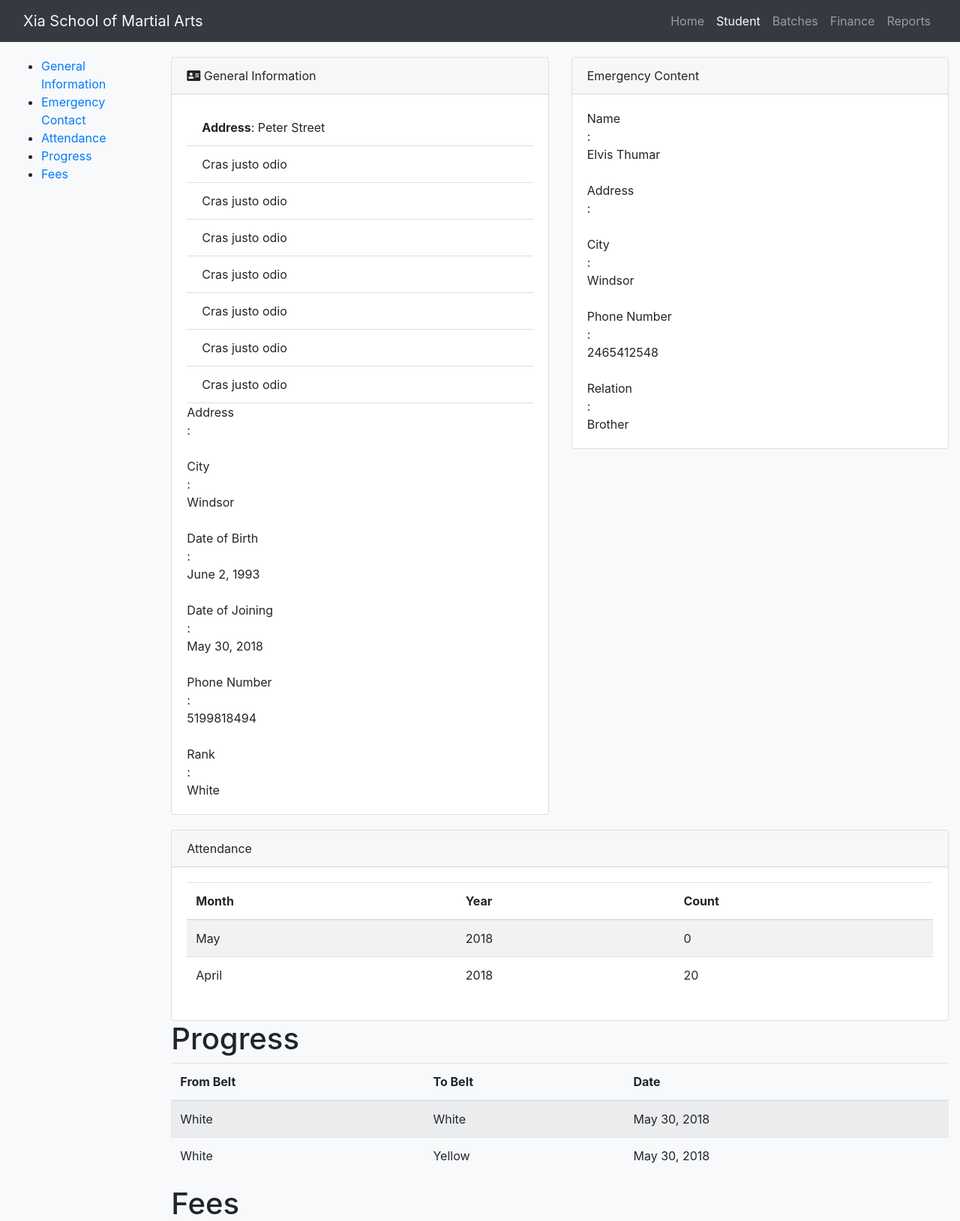
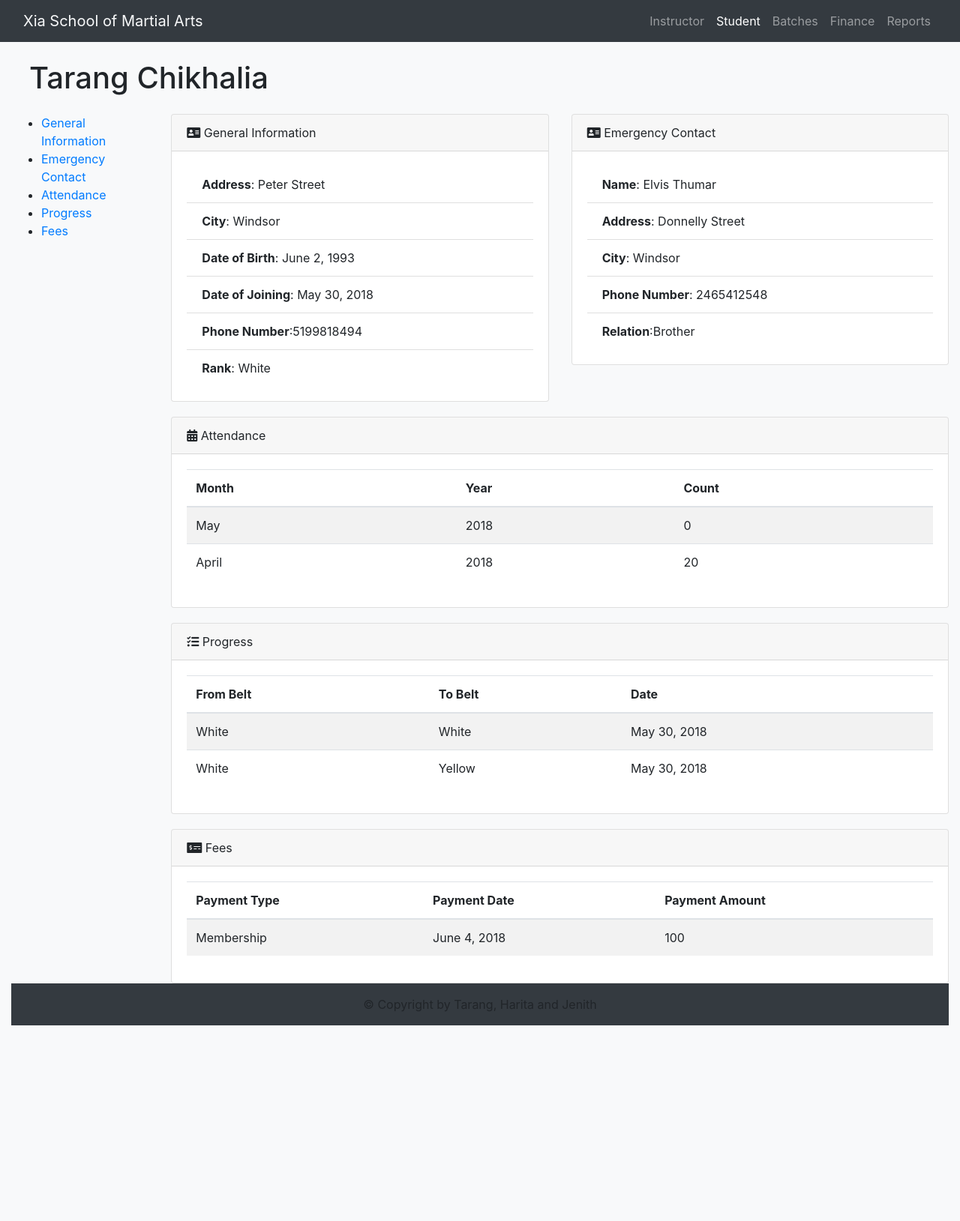
Before and after one commit to HaritaChocha/kung_fu_master_backend, a Django app: page /student/1 in a window 1280 px wide. Shown: the top 1629 px of the page at 75% size. After the commit the page ends 1368 px from the top, so only its background shows below. Run offline with Django 3.2, Linux system fonts and the light colour scheme; data comes from the database, SQL or seed files in the repository; some libraries are stand-ins or nearby versions.

Commit message:
Instructor page added

```diff
--- a/student/templates/student/base.html
+++ b/student/templates/student/base.html
@@ -22,9 +22,9 @@
     <!--Navigation-->
     <nav class="navbar navbar-dark bg-dark navbar-expand-sm m-0">
         <div class="container-fluid">
-            <a class="navbar-brand text-light" href="#">Xia School of Martial Arts</a>
+            <a class="navbar-brand text-light" href="{% url 'student:index' %}">Xia School of Martial Arts</a>
             <div class="navbar-nav">
-                <a class="nav-item nav-link {% block activehome %}{% endblock %}" href="{% url 'student:index' %}">Home</a>
+                <a class="nav-item nav-link {% block activeinstructor %}{% endblock %}" href="{% url 'student:instructor' %}">Instructor</a>
                 <a class="nav-item nav-link {% block activestudent %}{% endblock %}" href="{% url 'student:student' %}">Student</a>
                 <a class="nav-item nav-link {% block activebatches %}{% endblock %}" href="{% url 'student:batch' %}">Batches</a>
                 <a class="nav-item nav-link {% block activefinance %}{% endblock %}" href="{% url 'student:finance' %}">Finance</a>
@@ -34,6 +34,12 @@
     </nav>
 
     {% block body %} {% endblock %}
+
+    <footer class="page-footer font-small bg-dark">
+        <div class="footer-copyright text-center py-3">
+            © Copyright by Tarang, Harita and Jenith
+        </div>
+    </footer>
 
     <!-- Optional JavaScript -->
     {% block javascript %}{% endblock %}
--- a/student/templates/student/detail.html
+++ b/student/templates/student/detail.html
@@ -5,9 +5,9 @@
 
 <body>
 	<div class="container-fluid">
-		<!-- <div class="m-4">
+		<div class="m-4">
 			<h1>{{ stu }}</h1>
-		</div> -->
+		</div>
 		<div class="row margin-top-20">
 			<div class="col-md-2">
 				<ul class="side-menu-items">
@@ -42,33 +42,22 @@
 								<ul class="list-group list-group-flush">
 									<li class="list-group-item">
 										<span style="font-weight:bold">Address</span>: {{ stu.address }}</li>
-									<li class="list-group-item">Cras justo odio</li>
-									<li class="list-group-item">Cras justo odio</li>
-									<li class="list-group-item">Cras justo odio</li>
-									<li class="list-group-item">Cras justo odio</li>
-									<li class="list-group-item">Cras justo odio</li>
-									<li class="list-group-item">Cras justo odio</li>
-									<li class="list-group-item">Cras justo odio</li>
+									<li class="list-group-item">
+										<span style="font-weight:bold">City</span>: {{ stu.city }}</li>
+									</li>
+									<li class="list-group-item">
+										<span style="font-weight:bold">Date of Birth</span>: {{ stu.date_of_birth }}</li>
+									</li>
+									<li class="list-group-item">
+										<span style="font-weight:bold">Date of Joining</span>: {{ stu.date_of_joining }}</li>
+									</li>
+									<li class="list-group-item">
+										<span style="font-weight:bold">Phone Number</span>:{{ stu.phone_number }}</li>
+									</li>
+									<li class="list-group-item">
+										<span style="font-weight:bold">Rank</span>: {{ stu.rank }}</li>
+									</li>
 								</ul>
-								<div class="data">
-									<div class="label">Address</div> :
-									<div class="field"></div>
-									<br>
-									<div class="label">City</div> :
-									<div class="field">{{ stu.city }}</div>
-									<br>
-									<div class="label">Date of Birth</div> :
-									<div class="field">{{ stu.date_of_birth }}</div>
-									<br>
-									<div class="label">Date of Joining</div> :
-									<div class="field">{{ stu.date_of_joining }}</div>
-									<br>
-									<div class="label">Phone Number</div> :
-									<div class="field">{{ stu.phone_number }}</div>
-									<br>
-									<div class="label">Rank</div> :
-									<div class="field">{{ stu.rank }}</div>
-								</div>
 							</div>
 						</div>
 					</div>
@@ -76,25 +65,26 @@
 					<div class="col-md-6" id="Contact">
 						<div class="card">
 							<div class="card-header">
-								Emergency Content
+								<i class="fas fa-address-card"></i>
+								Emergency Contact
 							</div>
 							<div class="card-body">
-								<div class="data">
-									<div class="label">Name</div> :
-									<div class="field">{{ guardian}}</div>
-									<br>
-									<div class="label">Address</div> :
-									<div class="field">{{ guardian.Address }}</div>
-									<br>
-									<div class="label">City</div> :
-									<div class="field">{{ guardian.city }}</div>
-									<br>
-									<div class="label">Phone Number</div> :
-									<div class="field">{{ guardian.phone_number }}</div>
-									<br>
-									<div class="label">Relation</div> :
-									<div class="field">{{ guardian.relation }}</div>
-								</div>
+								<ul class="list-group list-group-flush">
+									<li class="list-group-item">
+										<span style="font-weight:bold">Name</span>: {{ guardian }}</li>
+									<li class="list-group-item">
+										<span style="font-weight:bold">Address</span>: {{ guardian.address }}</li>
+									</li>
+									<li class="list-group-item">
+										<span style="font-weight:bold">City</span>: {{ guardian.city }}</li>
+									</li>
+									<li class="list-group-item">
+										<span style="font-weight:bold">Phone Number</span>: {{ guardian.phone_number }}</li>
+									</li>
+									<li class="list-group-item">
+										<span style="font-weight:bold">Relation</span>:{{ guardian.relation }}</li>
+									</li>
+								</ul>
 							</div>
 						</div>
 					</div>
@@ -102,6 +92,7 @@
 					<div class="col-md-12 margin-top-20" id="Attendance">
 						<div class="card">
 							<div class="card-header">
+								<i class="fas fa-calendar-alt"></i>
 								Attendance
 							</div>
 							<div class="card-body">
@@ -126,8 +117,13 @@
 							</div>
 						</div>
 					</div>
-					<div class="col-md-12" id="Progress">
-						<h1>Progress</h1>
+					<div class="col-md-12 margin-top-20" id="Progress">
+						<div class="card">
+							<div class="card-header">
+								<i class="fas fa-tasks"></i>
+								Progress
+							</div>
+							<div class="card-body">
 								<table class="table table-responsive-sm table-striped table-condensed sortable">
 									<thead>
 										<tr>
@@ -147,8 +143,15 @@
 									</tbody>
 								</table>
 							</div>
-					<div class="col-md-12" id="Fees">
-						<h1>Fees</h1>
+						</div>
+					</div>
+					<div class="col-md-12 margin-top-20" id="Fees">
+						<div class="card">
+							<div class="card-header">
+								<i class="fas fa-money-check-alt"></i>
+								Fees
+							</div>
+							<div class="card-body">
 								<table class="table table-responsive-sm table-striped table-condensed sortable">
 									<thead>
 										<tr>
@@ -171,5 +174,7 @@
 						</div>
 					</div>
 				</div>
+			</div>
+		</div>
 </body>
 {% endblock %}
--- a/student/urls.py
+++ b/student/urls.py
@@ -7,6 +7,9 @@ urlpatterns = [
     # Index Page
     path('', views.index, name='index'),
 
+    # Instructor Page
+    path('instructor/', views.InstructorIndexView.as_view(), name='instructor'),
+
     # Student Pages
     path('student/', views.StudentIndexView.as_view(), name='student'),
     path('student/add', views.StudentCreate.as_view(), name="student-add"),
@@ -15,9 +18,9 @@ urlpatterns = [
     path('student/<pk>', views.studentdetail, name='detail'),
 
     # Batch Pages
-    path('batch/', views.batch, name='batch'),
+    path('batch/', views.BatchIndexView.as_view(), name='batch'),
     path('batch/<pk>/students', views.batchstudent, name='batch_student'),
-    path('batch/<pk>/attendance', views.StudentAddAttendance, name='attendance'),
+    # path('batch/<pk>/attendance', views.StudentAddAttendance, name='attendance'),
 
     # Finance Pages
     path('finance/', views.finance , name='finance'),
--- a/student/views.py
+++ b/student/views.py
@@ -9,6 +9,13 @@ from datetime import datetime
 def index(request):
     instructor = Instructor.objects.get(id=1)
     return render(request, 'student/index.html', context={'instructor': instructor})
+
+# Instructor Page
+class InstructorIndexView(generic.ListView):
+    template_name = 'student/instructor.html'
+
+    def get_queryset(self):
+        return Instructor.objects.all()
 
 # Student Index Page
 class StudentIndexView(generic.ListView):
@@ -50,12 +57,18 @@ class StudentDelete(DeleteView):
         return self.post(request, *args, **kwargs)
 
 # Batch Information Pages
-def batch(request):
-    batches = Batch.objects.all()
-    context = {
-        'batches': batches,
-        }
-    return render(request, 'student/batch.html', context)
+# def batch(request):
+#     batches = Batch.objects.all()
+#     context = {
+#         'batches': batches,
+#         }
+#     return render(request, 'student/batch.html', context)
+
+class BatchIndexView(generic.ListView):
+    template_name = 'student/batch.html'
+
+    def get_queryset(self):
+        return Batch.objects.all()
 
 # Students in given Batch
 def batchstudent(request, pk):
```
Also changed, not shown: student/templates/student/batch.html (+17 -19 lines), student/templates/student/instructor.html (added, +57 -0 lines), student/templates/student/student.html (+6 -17 lines), db.sqlite3. Lines whose indentation alone changed are shown as unchanged.
